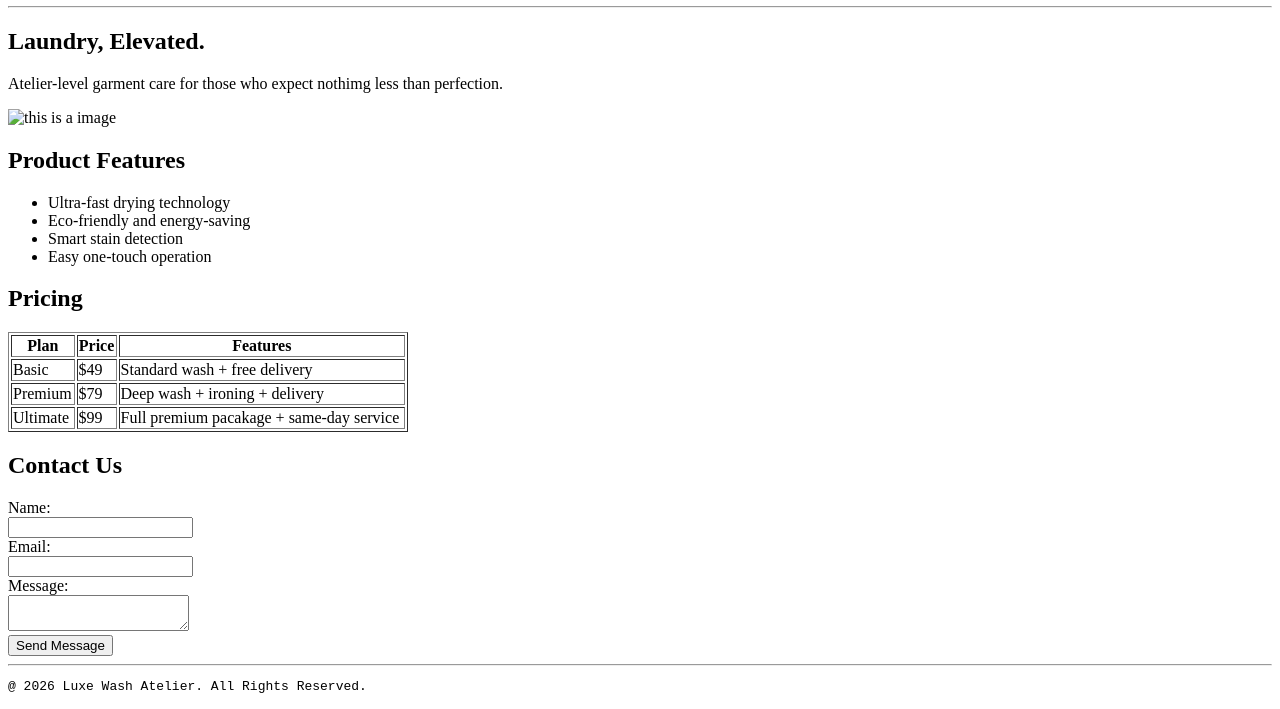
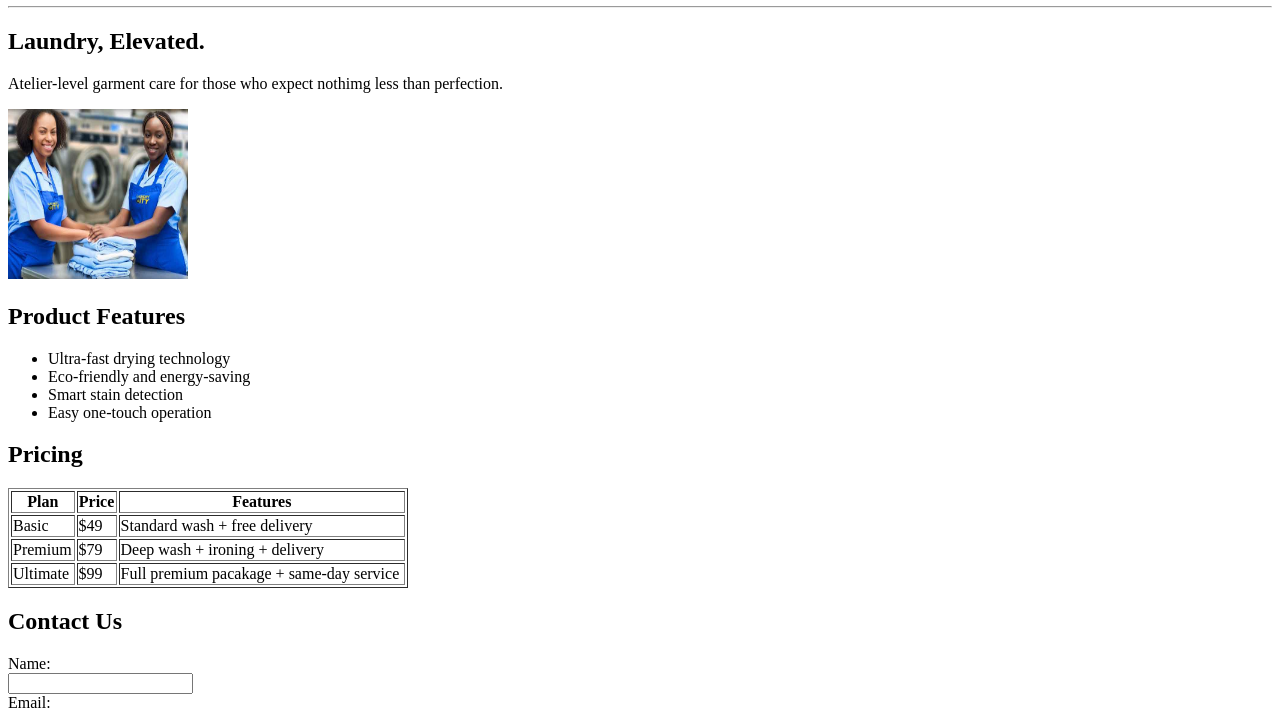
Before and after one commit to Leeyah21/luxewash-atelier, a plain HTML site: page index.html in a window 1280 px wide. Shown: the part 100-809 px from the top of the page. Drawn offline with Linux system fonts and the light colour scheme.

Commit message:
Update index.html

```diff
--- a/index.html
+++ b/index.html
@@ -15,7 +15,7 @@
   <p></p>
   <h2>Laundry, Elevated.</h2>
   <p>Atelier-level garment care for those who expect nothimg less than perfection.</p>
-   <img src="image/laundry3.jpg" alt="this is a image"  width="180px" height="170px">
+   <img src="laundry3.jpg" alt="this is a image"  width="180px" height="170px">
   <h2>Product Features</h2>
   <ul>
     <li>Ultra-fast drying technology</li>
```
